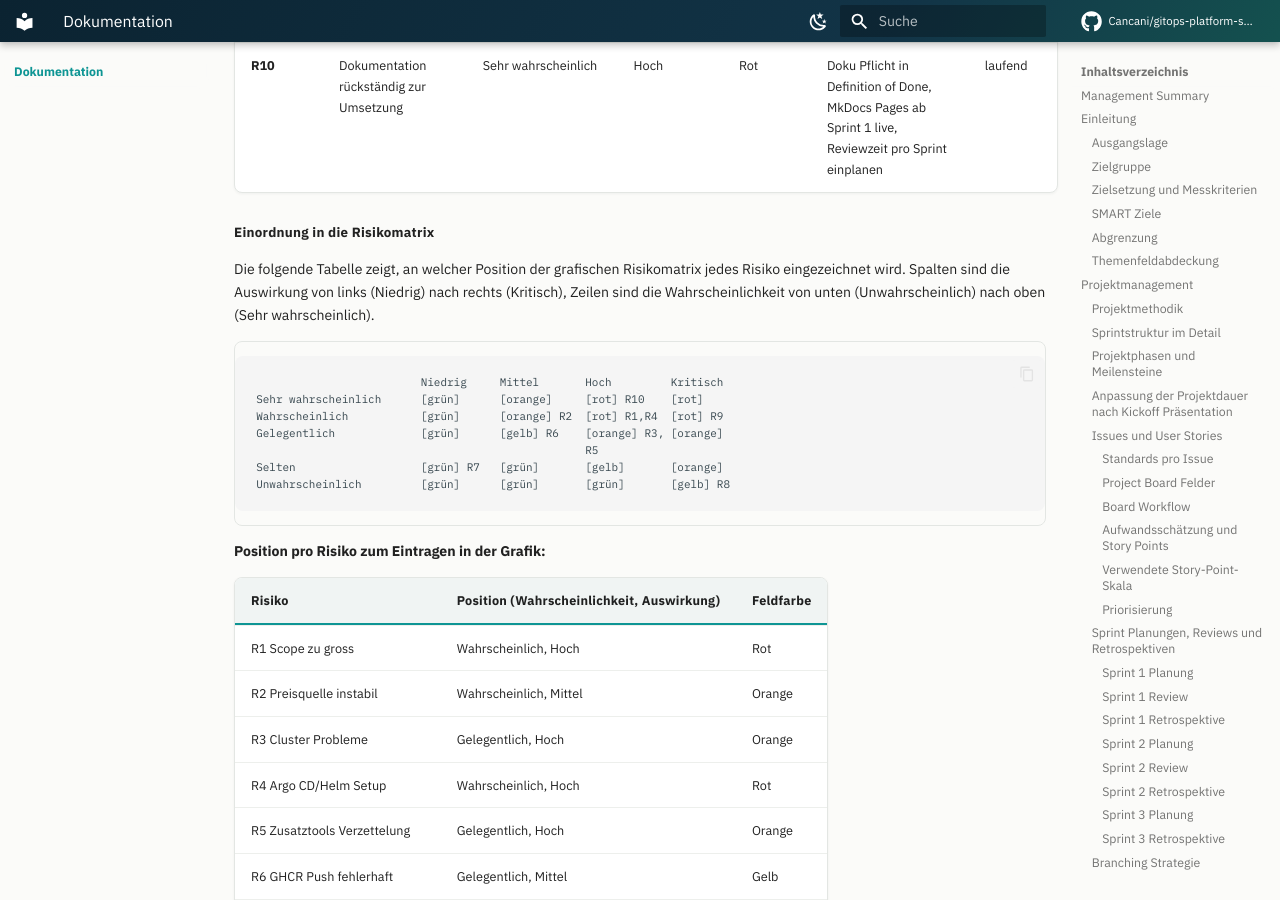
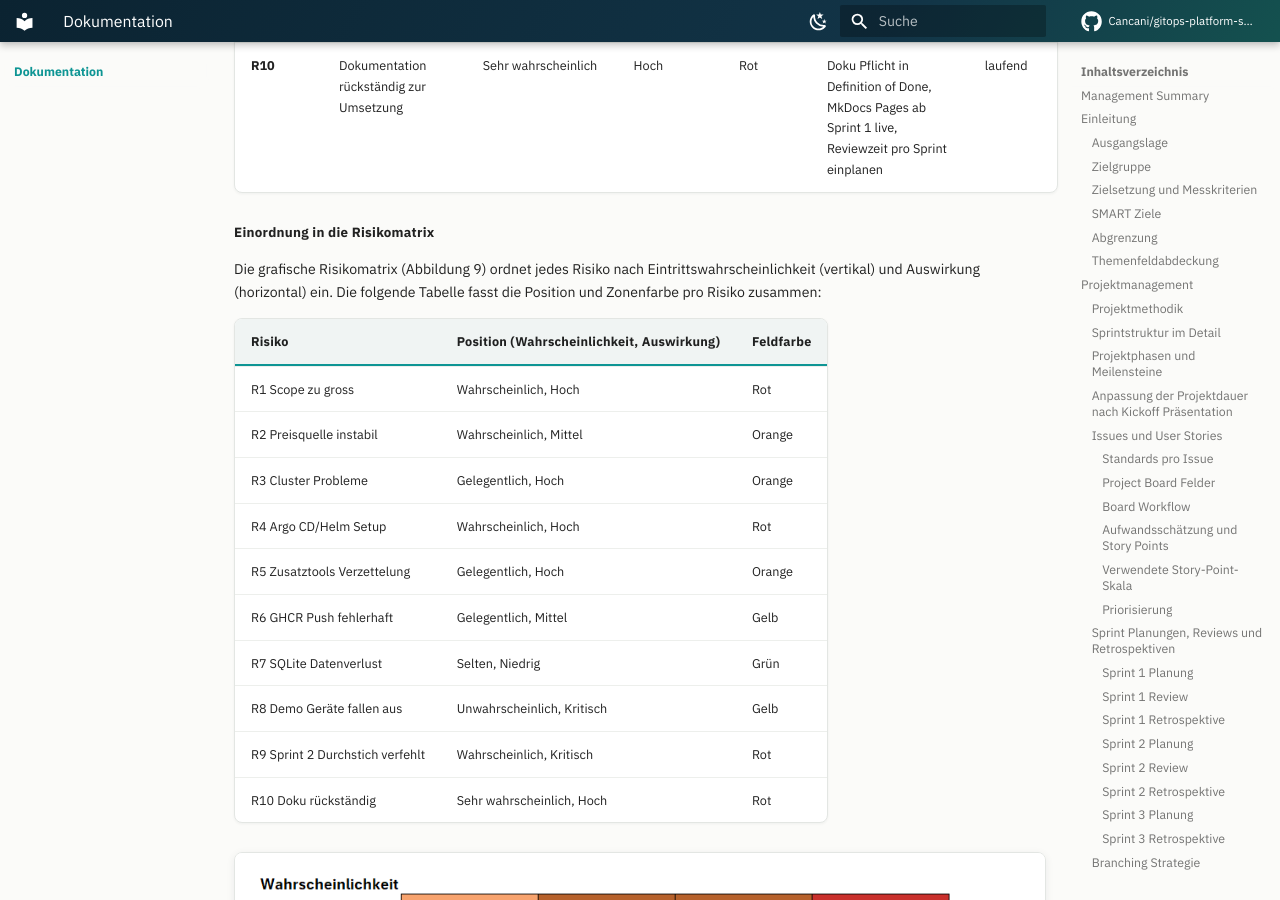
Before and after one commit to Cancani/gitops-platform-semesterarbeit5, an MkDocs documentation site: the page built from docs/dokumentation.md, in a window 1280 px wide and 900 px high, scrolled down 34962 px. Built offline with MkDocs 1.6.1 and Material for MkDocs 9.7.7, drawn with Linux system fonts in a browser that asks for light colours; comment, search, counter and statistics services are not loaded.

Commit message:
docs(fix): tabelle risikomatrix entfernt, grafik mit positionstabelle reicht

````diff
--- a/docs/dokumentation.md
+++ b/docs/dokumentation.md
@@ -1076,19 +1076,7 @@ Die Risikomatrix stellt die identifizierten Projektrisiken zweidimensional dar.
 
 #### Einordnung in die Risikomatrix
 
-Die folgende Tabelle zeigt, an welcher Position der grafischen Risikomatrix jedes Risiko eingezeichnet wird. Spalten sind die Auswirkung von links (Niedrig) nach rechts (Kritisch), Zeilen sind die Wahrscheinlichkeit von unten (Unwahrscheinlich) nach oben (Sehr wahrscheinlich).
-
-```
-                         Niedrig     Mittel       Hoch         Kritisch
-Sehr wahrscheinlich      [grün]      [orange]     [rot] R10    [rot]
-Wahrscheinlich           [grün]      [orange] R2  [rot] R1,R4  [rot] R9
-Gelegentlich             [grün]      [gelb] R6    [orange] R3, [orange]
-                                                  R5
-Selten                   [grün] R7   [grün]       [gelb]       [orange]
-Unwahrscheinlich         [grün]      [grün]       [grün]       [gelb] R8
-```
-
-**Position pro Risiko zum Eintragen in der Grafik:**
+Die grafische Risikomatrix (Abbildung 9) ordnet jedes Risiko nach Eintrittswahrscheinlichkeit (vertikal) und Auswirkung (horizontal) ein. Die folgende Tabelle fasst die Position und Zonenfarbe pro Risiko zusammen:
 
 | Risiko | Position (Wahrscheinlichkeit, Auswirkung) | Feldfarbe |
 | --- | --- | --- |
````
